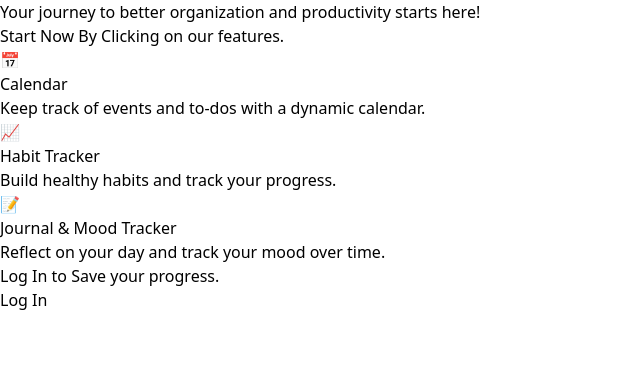
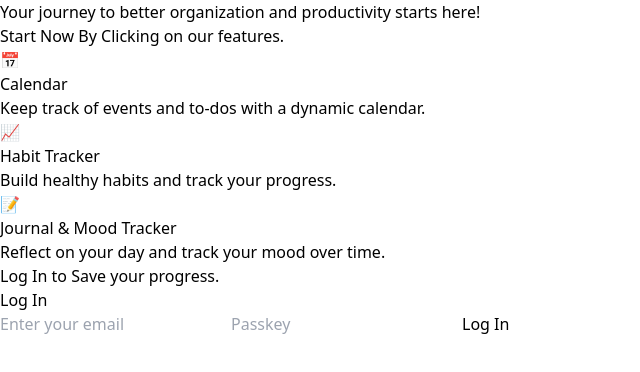
Before and after one commit to JenniferT9462/Capstone-demo, a Next.js app: page /welcome in a window 1280 px wide. Shown: the top 372 px of the page, without its empty margins (0-640 px from the left). Built offline with nearby package versions, Linux system fonts and the light colour scheme.

Commit message:
Add LoginCard to welcome page

```diff
--- a/src/components/Main/LogInCard.js
+++ b/src/components/Main/LogInCard.js
@@ -1,27 +1,36 @@
 import React from "react";
-import { uid } from 'uid';
+// import { uid } from 'uid';
 import { useState } from "react";
+// import { useRouter } from "next/router";
 
 
 export default function LogInCard() {
+    // const router = useRouter();
    //Step 1: create state
     const [email, setEmail] = useState("");
-    const passkey = uid();
+    const [passkey, setPasskey] = useState("");
+    //const passkey = uid();
 
-    function handleEmailChange(event) {
-        setEmail(event.target.value)
-    }
 
-    function handleLogin() {
-        localStorage.setItem("userEmail", email);
-        localStorage.setItem("userPassKey", passkey);
 
-        //Send the email and passkey to my backend for verification
-        fetch('/api/storeUser', {
-            method: 'POST',
-            headers: { "Content-Type": "application/json" },
-            body: JSON.stringify({ email, passkey }),
-        });
+    function  handleLogin() {
+        const isValid = email && passkey;
+        if(isValid) {
+            localStorage.setItem("userEmail", email);
+            localStorage.setItem("userPassKey", passkey);
+            // router.push("/dashboard");
+        } else {
+            alert("Please enter valid credentials.");
+          }
+
+
+        // //Send the email and passkey to my backend for verification
+        // fetch('/api/storeUser', {
+        //     method: 'POST',
+        //     headers: { "Content-Type": "application/json" },
+        //     body: JSON.stringify({ email, passkey }),
+        // });
+
 
     };
 
@@ -34,10 +43,18 @@ export default function LogInCard() {
                 <input
                     type="email"
                     value={email}
-                    onChange={handleEmailChange}
+                    onChange={(e) => setEmail(e.target.value)}
                     placeholder="Enter your email"
-                    className="border border-gray-300 p-2 rounded mb-4"
+                    className="block border-2 border-gray-300 p-2 rounded mb-4"
                 />
+                <input
+                    type="password"
+                    placeholder="Passkey"
+                    value={passkey}
+                    onChange={(e) => setPasskey(e.target.value)}
+                    className="block border-2 my-2 p-2 border-gray-300 rounded"
+                />
+
                 <button
                     onClick={handleLogin}
                     className="bg-blue-500 text-white px-4 py-2 rounded hover:bg-blue-700"
--- a/src/pages/welcome/index.js
+++ b/src/pages/welcome/index.js
@@ -1,6 +1,7 @@
 import Link from "next/link";
 import FeatureCards from "@/components/Main/FeatureCards";
 import Navbar from "@/components/Main/NavBar";
+import LogInCard from "@/components/Main/LogInCard";
 
 export default function WelcomePage() {
     return (
@@ -24,9 +25,7 @@ export default function WelcomePage() {
                 <div>
                     {/* Haven't decided if I want to put this on the NavBar or make a login page. */}
                     <h2 className="text-lg md:text-xl font-light mb-6">Log In to Save your progress.</h2>
-                    <Link href="/login" className="font-bold bg-white text-blue-500 px-4 py-2 rounded hover:bg-blue-700 hover:text-white">
-                        Log In
-                    </Link>
+                    <LogInCard/>
                 </div>
             </div>
         </div>
```
